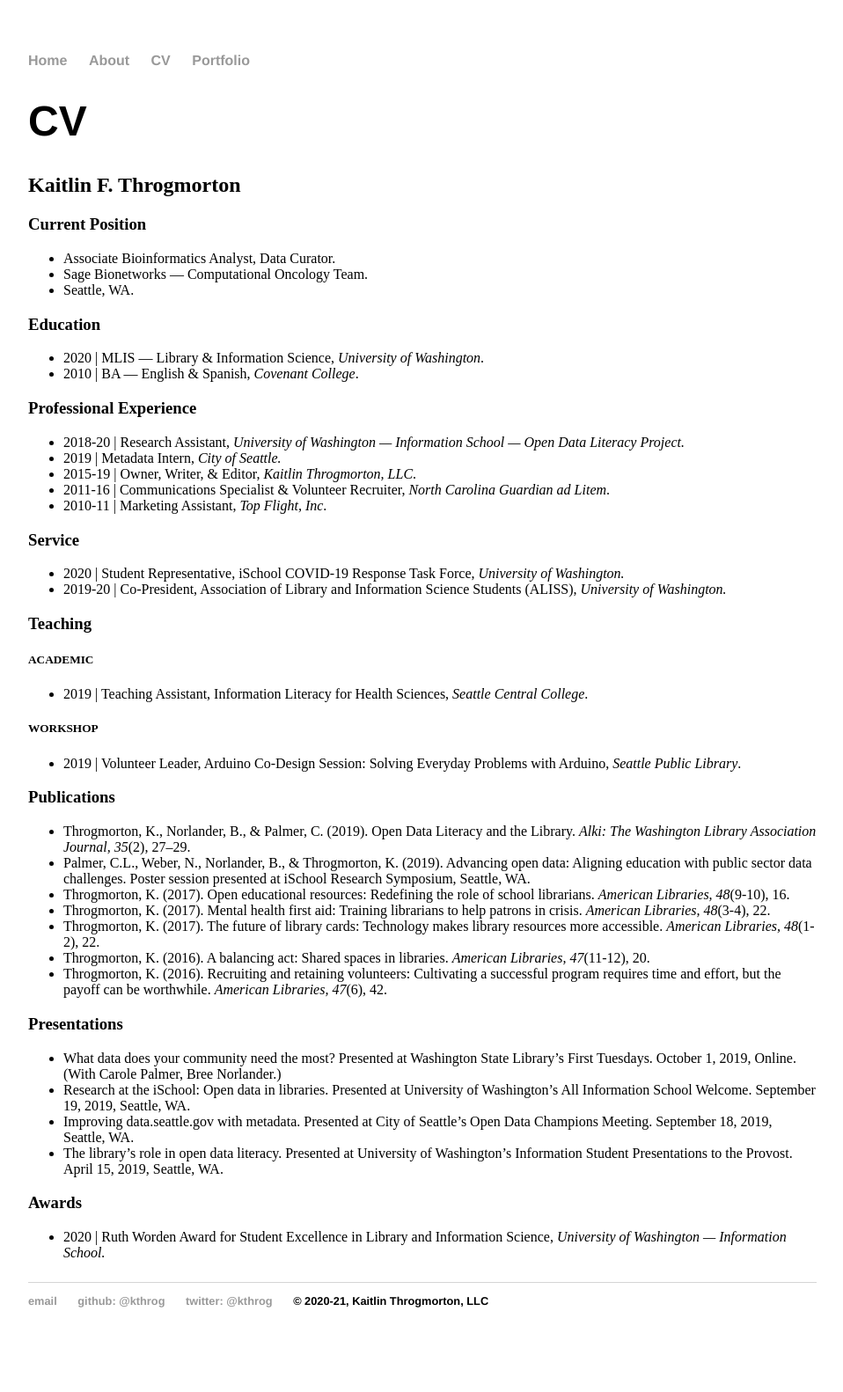
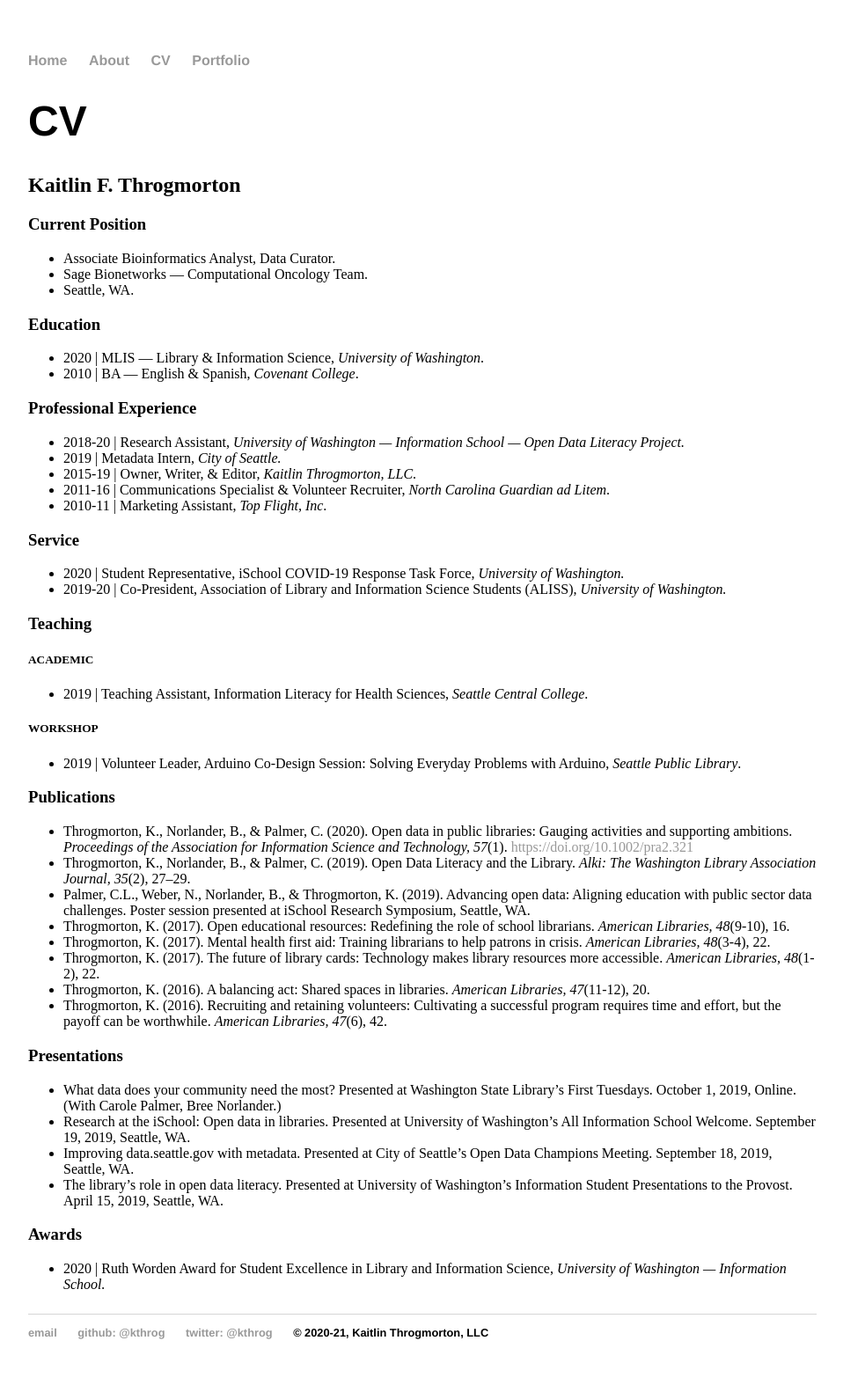
Before and after one commit to kthrog/old_site, a Jekyll site: the page built from CV/index.html, in a window 1280 px wide. Shown: the whole page at 88% size, without its empty margins (160-1118 px from the left). Built offline with Jekyll 4.4.1, drawn with Linux system fonts in a browser that asks for light colours; before the commit the page ends 1546 px from its top, so only the background shows below that.

Commit message:
add new pub

```diff
--- a/CV/index.html
+++ b/CV/index.html
@@ -47,6 +47,7 @@ title: CV
 
 		<h3>Publications</h3>
 			<ul>
+			<li>Throgmorton, K., Norlander, B., & Palmer, C. (2020). Open data in public libraries: Gauging activities and supporting ambitions. <i>Proceedings of the Association for Information Science and Technology, 57</i>(1). <a href="https://doi.org/10.1002/pra2.321">https://doi.org/10.1002/pra2.321</a></li>
 			<li>Throgmorton, K., Norlander, B., & Palmer, C. (2019). Open Data Literacy and the Library. <i>Alki: The Washington Library Association Journal, 35</i>(2), 27–29.</li>
 			<li>Palmer, C.L., Weber, N., Norlander, B., & Throgmorton, K. (2019). Advancing open data: Aligning education with public sector data challenges. Poster session presented at iSchool Research Symposium, Seattle, WA.</li>
 			<li>Throgmorton, K. (2017). Open educational resources: Redefining the role of school librarians. <i>American Libraries, 48</i>(9-10), 16.</li>
```
